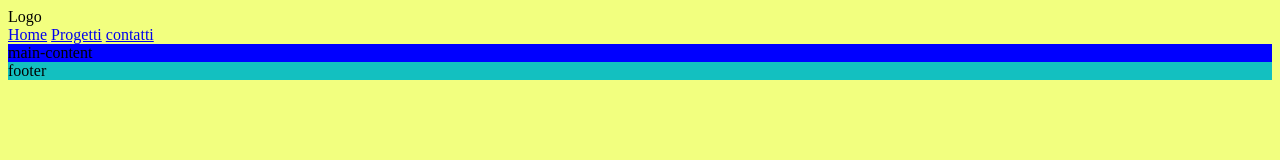
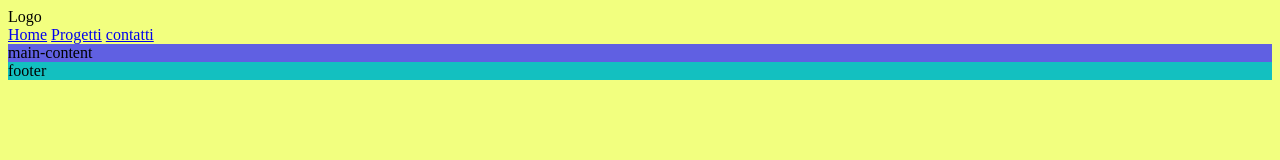
Before and after one commit to camillacapp/camillacapp.github.io, a plain HTML site: page index.html in a window 1280 px wide. Drawn offline with Linux system fonts and the light colour scheme.

Commit message:
background

```diff
--- a/style.css
+++ b/style.css
@@ -22,7 +22,7 @@ padding-top: 11px;
 }
 
 #main-content{
-    background-color: blue;
+    background-color: rgb(96, 96, 226);
 }
 #footer{
     background-color: rgb(19, 192, 192);
```
